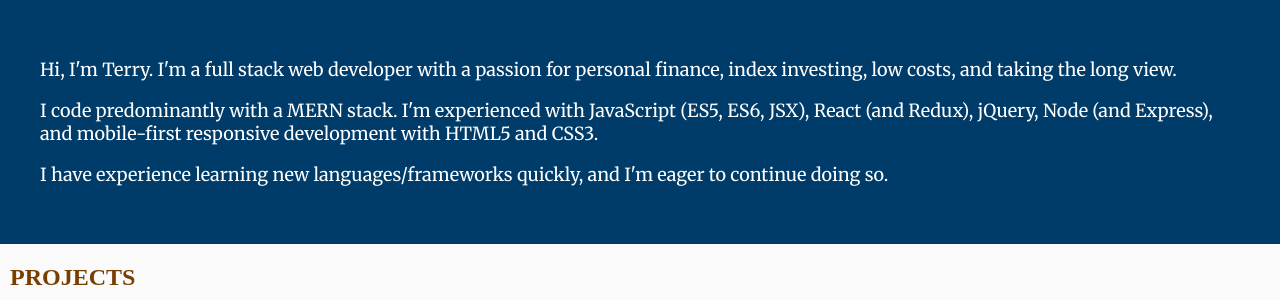
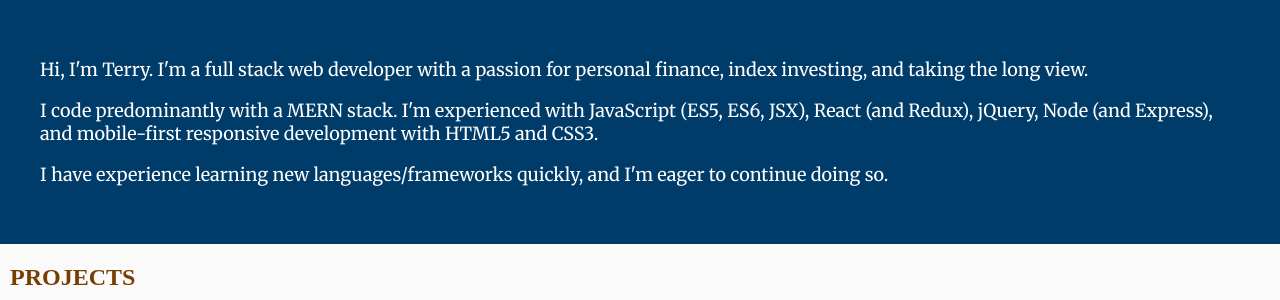
Before and after one commit to TCHayes/portfolio, a PHP site: page / in a window 1280 px wide. Shown: the part 114-414 px from the top of the page. Run offline with PHP 8.4, Linux system fonts and the light colour scheme.

Commit message:
copy edit

```diff
--- a/index.php
+++ b/index.php
@@ -32,7 +32,7 @@
         <!--could have a text carousel on "a passion for" which changes to "a love of",
         "a zeal for", "a dedication to", "a zest for"...  -->
         <p>Hi, I'm Terry. I'm a full stack web developer with a passion for personal finance,
-          index investing, low costs, and taking the long view.</p>
+          index investing, and taking the long view.</p>
         <p>I code predominantly with a MERN stack. I'm experienced with JavaScript (ES5, ES6, JSX), React (and Redux), jQuery,
         Node (and Express), and mobile-first responsive development with HTML5
         and CSS3.</p>
```
